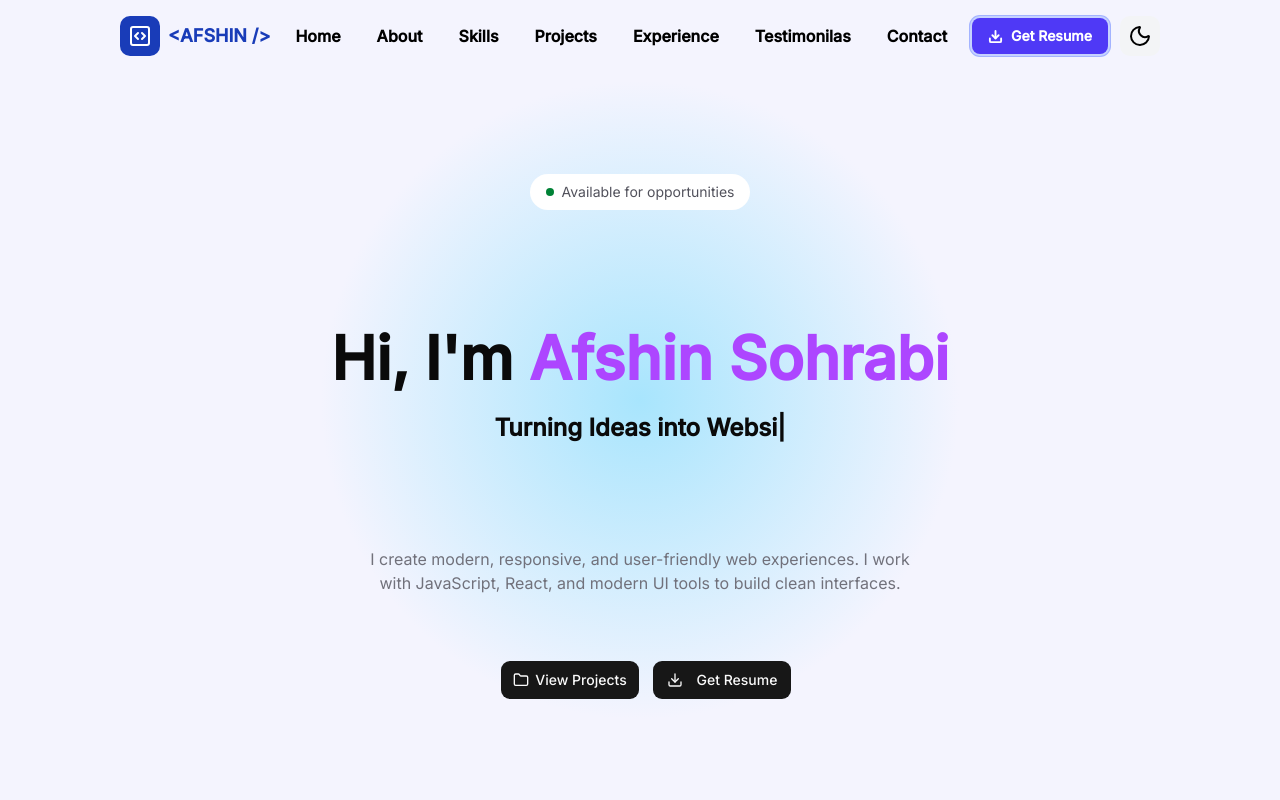
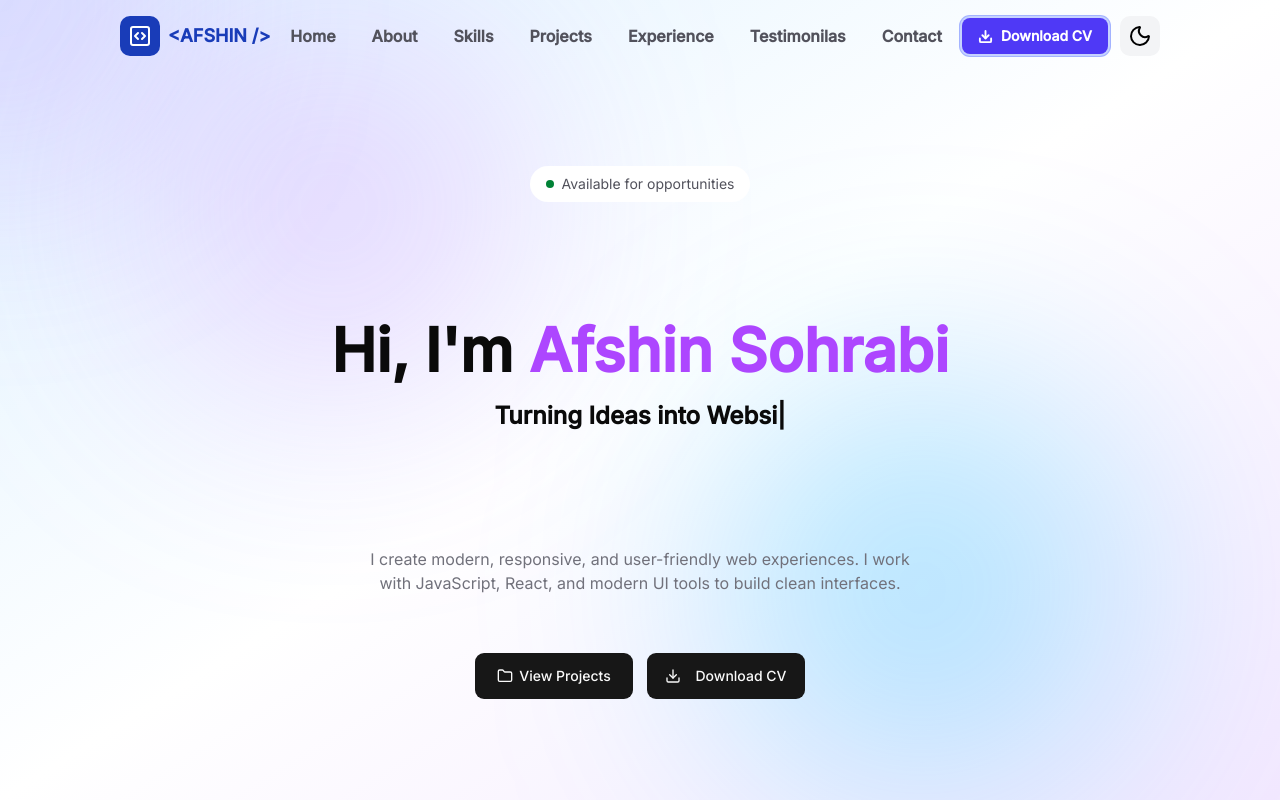
Before and after one commit to imp-521/Portfolio, a Next.js app: page / in a window 1280 px wide. Built offline with nearby package versions, Linux system fonts and the light colour scheme.

Commit message:
UPDATE HERO SECTION

```diff
--- a/components/Hero/Hero.tsx
+++ b/components/Hero/Hero.tsx
@@ -1,29 +1,45 @@
 "use client";
-import React from "react";
+import React, { useEffect } from "react";
 import { TypeAnimation } from "react-type-animation";
 import { Button } from "@/components/ui/button";
 import { Download, Folder } from "lucide-react";
+import { motion } from "framer-motion";
+import MouseGlow from "../MouseGlow/MouseGlow";
+
+const Hero = () => {
+
+  return (
+    <section className="relative overflow-hidden h-screen w-full">
+      <MouseGlow />
+      <div className="h-screen w-full px-4 md:px-30 lg:px-70 pt-20 flex items-center justify-center flex-col bg-linear-to-br from-sky-100 via-white to-purple-100 dark:from-zinc-950 dark:via-zinc-900 dark:to-indigo-950">
+
+        {/* BLUBS */}
+        <motion.div animate={{x: [0, 80, -40, 0],y: [0, -50, 60, 0],}} transition={{duration: 15,repeat: Infinity,ease: "easeInOut",
+        }} className="w-[350px] h-[350px] rounded-full bg-purple-400/30 absolute left-20 top-20 blur-[120px] dark:bg-purple-600/20"></motion.div>
+        <motion.div animate={{x: [0, -80, 50, 0],y: [0, 70, -40, 0]}}  transition={{duration: 15,repeat: Infinity,ease: "easeInOut"}} className="w-[400px] h-[400px] rounded-full bg-sky-400/30 absolute right-20 bottom-20 blur-[120px] dark:bg-blue-600/20"></motion.div>
 
 
-const Hero = () => {
-  return (
-    <section>
-      <div className="h-screen w-full px-4 md:px-30 lg:px-70 pt-20 flex items-center justify-center bg-[radial-gradient(circle_at_center,rgba(168,229,253,1)_0%,rgba(244,244,254,1)_42.3%,rgba(244,244,254,1)_100%)] flex-col dark:bg-[radial-gradient(circle_at_center,#312e81_0%,#18181b_45%,#09090b_100%)]">
         <div className="flex items-center justify-center flex-1 md:flex-2 w-full flex-col">
-          <div className="w-auto flex items-center justify-center flex-1 gap-2 mt-10 lg:mt-20">
-            <div className=" bg-white dark:bg-zinc-600 rounded-full px-4 py-2 gap-2 flex items-center justify-center ">
-                 <div className="w-2 h-2 bg-green-700 dark:bg-green-300 rounded-full relative"></div>
-                 <p className="text-zinc-600 text-sm dark:text-white">Available for opportunities</p>
-            </div>
+          <div className="w-auto flex items-center justify-center flex-1 gap-2 mt-5 md:mt-15 lg:mt-20 z-200">
+            <motion.div initial={{opacity:0, y:20}} animate={{opacity:1, y:0}} transition={{duration:0.6}} className="bg-white dark:bg-zinc-600 rounded-full px-4 py-2 gap-2 flex items-center justify-center">
+              <div className="w-2 h-2 bg-green-700 dark:bg-green-300 rounded-full relative"></div>
+
+              <p className="text-zinc-600 text-sm dark:text-white z-200">
+                Available for opportunities
+              </p>
+            </motion.div>
           </div>
-          <div className="flex items-center justify-center flex-5 w-full flex-col gap-6 md:text-2xl">
-            <h1 className="font-bold text-3xl md:text-5xl lg:text-6xl">
-              Hi, I'm {" "}
-                <span className="text-purple-500">
-                 Afshin Sohrabi
-                </span>
-            </h1>
-            <TypeAnimation
+
+          <div className="flex items-center justify-center flex-7 w-full flex-col gap-6 md:text-2xl z-200">
+            <motion.h1 initial={{opacity:0, y:20}} animate={{opacity:1, y:0}} transition={{duration:0.8, delay:0}} className="font-bold text-4xl md:text-5xl lg:text-6xl text-center leading-13">
+              Hi, I'm{" "}
+              <span className="text-purple-500">
+                Afshin <br className="block md:hidden" /> Sohrabi
+              </span>
+            </motion.h1>
+
+            <motion.div initial={{opacity:0, y:20}} animate={{opacity:1, y:0}} transition={{duration:0.5}}>
+              <TypeAnimation
               className="font-bold"
               sequence={[
                 "Crafting Beautiful User Interfaces",
@@ -36,18 +52,28 @@ const Hero = () => {
               speed={50}
               repeat={Infinity}
             />
+            </motion.div>
           </div>
         </div>
-        <div className="flex items-center justify-between md:justify-between md:gap-8 flex-1 w-full flex-col pb-5 lg:px-20">
-          <p className="text-center text-zinc-500 text-base dark:text-white">
-            I create modern, responsive, and user-friendly web experiences. I
-            work with JavaScript, React, and modern UI tools to build clean
+
+        <div className="flex items-center justify-between md:justify-between md:gap-8 flex-1 w-full flex-col pb-5 lg:px-20 z-200">
+          <motion.p initial={{opacity:0, y:20}} animate={{opacity:1, y:0}} transition={{delay:0.8}} className="text-center text-zinc-500 text-base dark:text-white">
+            I create modern, responsive, and user-friendly web experiences.
+            I work with JavaScript, React, and modern UI tools to build clean
             interfaces.
-          </p>
-          <div className="w-full h-auto flex items-center justify-center flex-col md:flex-row gap-3 lg:mb-20">
-            ‌<Button className="w-35 h-10"><Folder/>View Projects</Button>
-            <Button className="w-35 h-10"><Download className="mr-2"/>Get Resume</Button>
-          </div>
+          </motion.p>
+
+          <motion.div initial={{opacity:0, y:20}} animate={{opacity:1, y:0}} transition={{delay:1}} className="w-full h-auto flex items-center justify-center flex-col md:flex-row gap-3 lg:mb-20 md:mb-10">
+            <Button className="w-35 h-10 lg:h-12 lg:w-40">
+              <Folder />
+              View Projects
+            </Button>
+
+            <Button className="w-35 lg:w-40 h-10 lg:h-12">
+              <Download className="mr-2" />
+              Download CV
+            </Button>
+          </motion.div>
         </div>
       </div>
     </section>
--- /dev/null
+++ b/components/MouseGlow/MouseGlow.tsx
@@ -0,0 +1,37 @@
+"use client"
+
+import { useMotionValue, motion, useSpring } from "framer-motion";
+import React, { useEffect } from "react";
+
+const MouseGlow = () => {
+  const mouseX = useMotionValue(0);
+  const mouseY = useMotionValue(0);
+  const glowX = useSpring(mouseX, {
+    stiffness: 120,
+    damping: 25,
+  })
+  const glowY = useSpring(mouseY, {
+    stiffness: 120,
+    damping: 25,
+  })
+  const moveMouse = (e: MouseEvent) => {
+    mouseX.set(e.clientX);
+    mouseY.set(e.clientY);
+  };
+
+  useEffect(() => {
+    window.addEventListener("mousemove", moveMouse);
+    return () => {
+      window.removeEventListener("mousemove", moveMouse);
+    };
+  }, []);
+  return (
+
+      <motion.div style={{x:glowX , y:glowY}}  className="absolute w-80 h-80 md:w-96 md:h-96 rounded-full bg-purple-400/20 dark:bg-purple-500/15 blur-[100px] pointer-events-none -translate-x-1/2 -translate-y-1/2 z-0">
+      </motion.div>
+
+  )
+
+};
+
+export default MouseGlow;
--- a/components/Nav/Nav.tsx
+++ b/components/Nav/Nav.tsx
@@ -49,7 +49,7 @@ const Nav = () => {
               <Link
                 href={item.href}
                 key={index}
-                className="text-black dark:text-white hover:text-yellow-500 dark:hover:text-yellow-200 font-semibold hover:-translate-y-1 transition-all duration-300 ease-in-out group relative"
+                className="text-zinc-600 dark:text-zinc-300 hover:text-yellow-500 dark:hover:text-yellow-200 font-semibold hover:-translate-y-1 transition-all duration-300 ease-in-out group relative"
               >
                 <p>{item.name}</p>
                 <span className="w-0 bg-yellow-500 dark:bg-yellow-200 group-hover:w-full absolute left-1/2 -translate-x-1/2 -bottom-1 h-[2px] rounded-full trnasition-all duration-300 ease-in-out"></span>
@@ -69,7 +69,7 @@ const Nav = () => {
               strokeWidth={3}
               className="text-white font-bold"
             />
-            <span className="text-sm font-bold">Get Resume</span>
+            <span className="text-sm font-bold">Download CV</span>
           </a>
           {/* TOGGLE DARK MODE*/}
           <div>
--- a/package.json
+++ b/package.json
@@ -11,6 +11,7 @@
   "dependencies": {
     "class-variance-authority": "^0.7.1",
     "clsx": "^2.1.1",
+    "framer-motion": "^12.42.2",
     "lucide-react": "^1.22.0",
     "next": "16.2.9",
     "next-themes": "^0.4.6",
```
Also changed, not shown: 1 other file (tests, documents, lock files or other folders).
